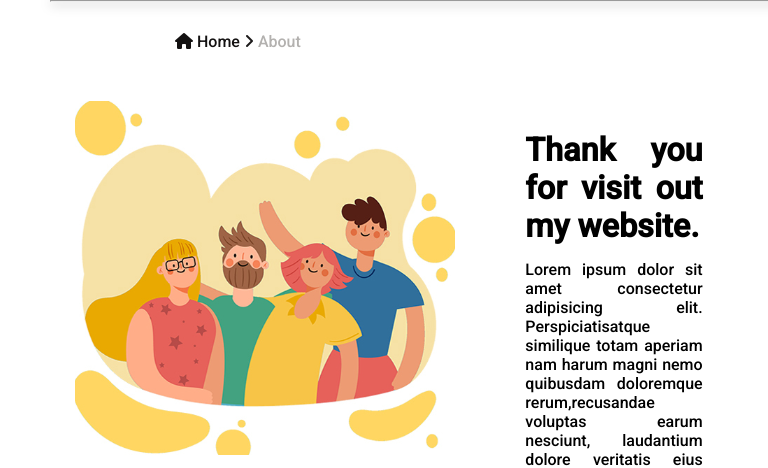
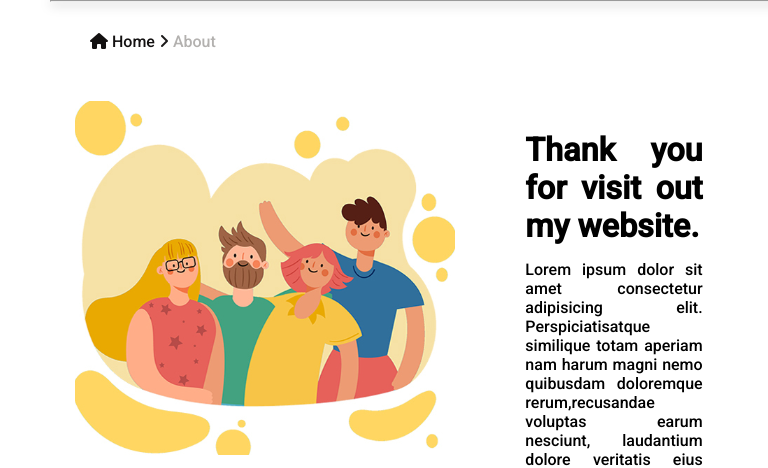
Before and after one commit to okaymykel/okemic, a PHP site: page /index.html in a window 768 px wide; the page is wider, and only the part inside the window is pictured. Shown: the part 61-529 px from the top of that part. Run offline with PHP 8.4, Linux system fonts and the light colour scheme; some libraries are stand-ins or nearby versions.

Commit message:
Modify top icons margins

```diff
--- a/task2.css
+++ b/task2.css
@@ -534,7 +534,7 @@ section{
     .top-left{
         margin-top: 30px;
         color: rgb(27, 25, 25);
-        margin-left: 175px;
+        margin-left: 90px;
 
     }
 
```
